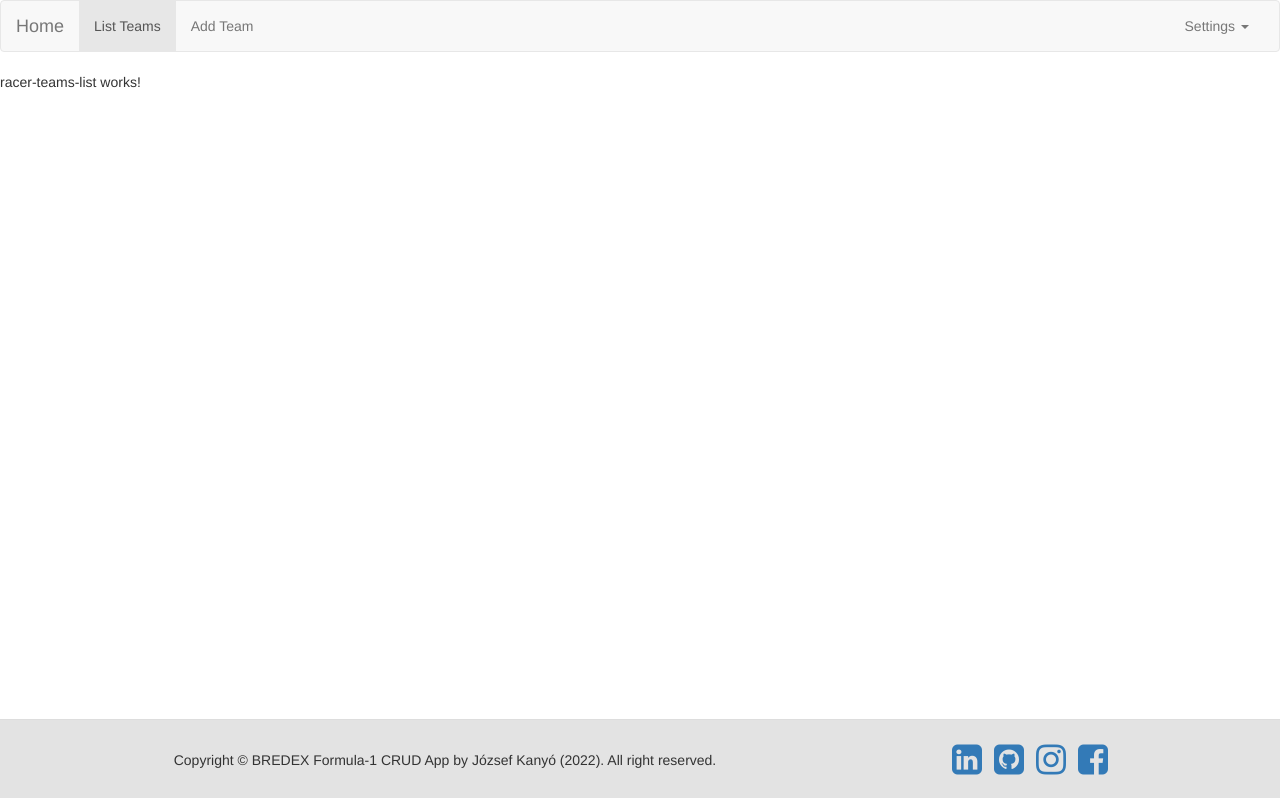
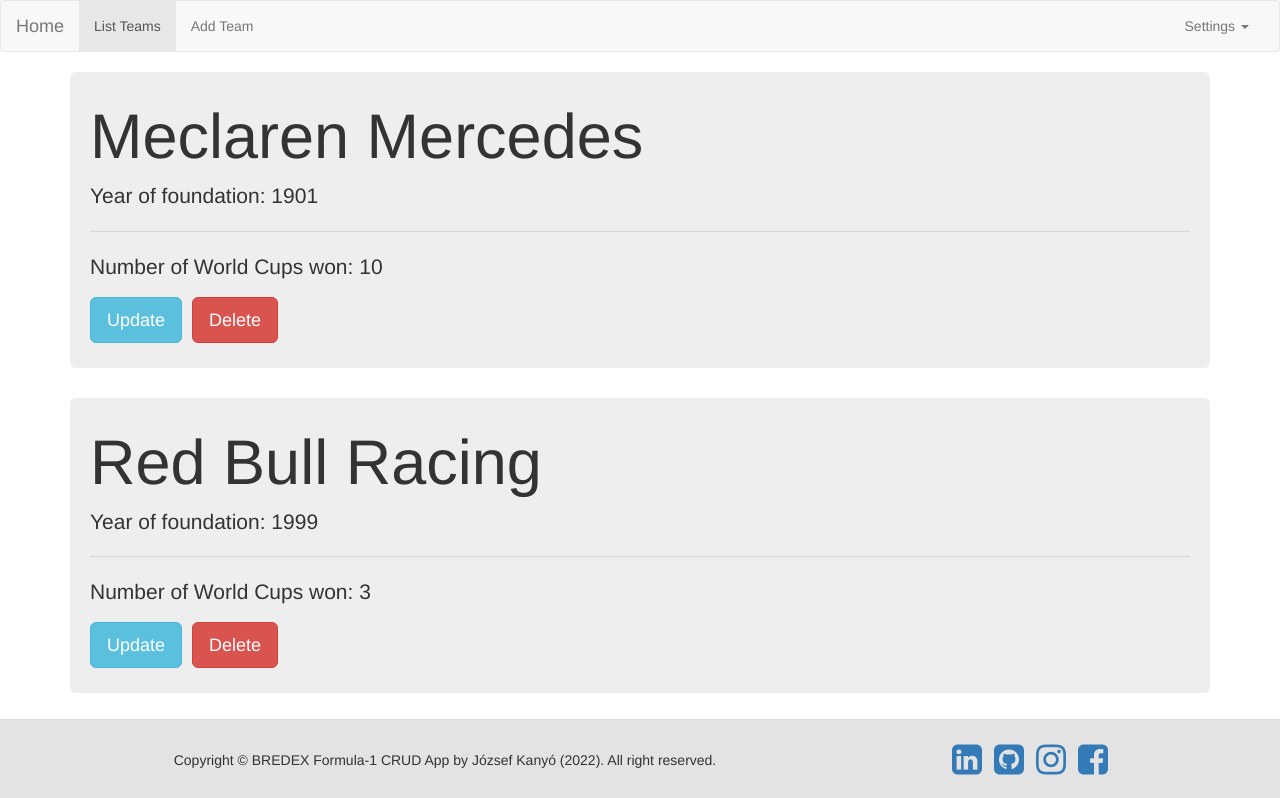
Before and after one commit to KanyJoz/bredex-project, an Angular app in the folder formula-one-frontend/: page /racer-teams in a window 1280 px wide. Shown: the top 798 px of the page. Built offline with nearby package versions, Linux system fonts and the light colour scheme.

Commit message:
basic list view

```diff
--- a/formula-one-frontend/src/app/partials/footer/footer.component.scss
+++ b/formula-one-frontend/src/app/partials/footer/footer.component.scss
@@ -12,7 +12,7 @@
 
 .footer {
     width: 100%;
-    position: fixed;
+    position: sticky;
     z-index: 10;
     bottom: 0;
     left: 0;
--- /dev/null
+++ b/formula-one-frontend/src/app/racer-teams/racer-team/racer-team.component.html
@@ -0,0 +1 @@
+<p>racer-team works!</p>
--- /dev/null
+++ b/formula-one-frontend/src/app/racer-teams/racer-team/racer-team.component.ts
@@ -0,0 +1,15 @@
+import { Component, OnInit } from '@angular/core';
+
+@Component({
+  selector: 'app-racer-team',
+  templateUrl: './racer-team.component.html',
+  styleUrls: ['./racer-team.component.scss']
+})
+export class RacerTeamComponent implements OnInit {
+
+  constructor() { }
+
+  ngOnInit(): void {
+  }
+
+}
--- /dev/null
+++ b/formula-one-frontend/src/app/racer-teams/racer-team/racer-team.model.ts
@@ -0,0 +1,26 @@
+export class RacerTeam {
+    name: string;
+    yearOfFoundation: number;
+    wonWorldCupsNumber: number;
+    haveAlreadyPayed: boolean;
+
+    constructor(
+        name: string,
+        yearOfFoundation: number,
+        wonWorldCupNumber: number,
+        haveAlreadyPayed: boolean = false
+    ) {
+        this.name = name;
+        this.yearOfFoundation = this.checkYearOfDoundation(yearOfFoundation);
+        this.wonWorldCupsNumber = this.checkWonWorldCupsNumber(wonWorldCupNumber);
+        this.haveAlreadyPayed = haveAlreadyPayed;
+    }
+
+    private checkYearOfDoundation(yearOfFoundation: number): number {
+        return yearOfFoundation < 1700 ? 1700 : yearOfFoundation;
+    }
+
+    private checkWonWorldCupsNumber(wonWorldCups: number): number {
+        return wonWorldCups < 0 ? 0 : wonWorldCups;
+    }
+}
--- a/formula-one-frontend/src/app/racer-teams/racer-teams-list/racer-teams-list.component.html
+++ b/formula-one-frontend/src/app/racer-teams/racer-teams-list/racer-teams-list.component.html
@@ -1 +1,16 @@
-<p>racer-teams-list works!</p>
+<div class="container">
+    <div
+        id="racer-team__box"
+        class="jumbotron"
+        *ngFor="let racerTeam of racerTeams"
+    >
+        <h1 class="display-4">{{ racerTeam.name }}</h1>
+        <p class="lead">Year of foundation: {{ racerTeam.yearOfFoundation }}</p>
+        <hr>
+        <p>Number of World Cups won: {{ racerTeam.wonWorldCupsNumber }}</p>
+        <p class="lead">
+          <a class="btn btn-info btn-lg" role="button">Update</a>
+          <a class="btn btn-danger btn-lg" role="button">Delete</a>
+        </p>
+      </div>
+</div>
--- a/formula-one-frontend/src/app/racer-teams/racer-teams-list/racer-teams-list.component.scss
+++ b/formula-one-frontend/src/app/racer-teams/racer-teams-list/racer-teams-list.component.scss
@@ -0,0 +1,7 @@
+#racer-team__box {
+    padding: 10px 20px;
+
+    a.btn.btn-lg:not(:last-of-type) {
+        margin-right: 10px;
+    }
+}
--- a/formula-one-frontend/src/app/racer-teams/racer-teams-list/racer-teams-list.component.ts
+++ b/formula-one-frontend/src/app/racer-teams/racer-teams-list/racer-teams-list.component.ts
@@ -1,15 +1,16 @@
-import { Component, OnInit } from '@angular/core';
+import { Component } from '@angular/core';
+
+import { RacerTeam } from '../racer-team/racer-team.model';
 
 @Component({
   selector: 'app-racer-teams-list',
   templateUrl: './racer-teams-list.component.html',
   styleUrls: ['./racer-teams-list.component.scss']
 })
-export class RacerTeamsListComponent implements OnInit {
-
-  constructor() { }
-
-  ngOnInit(): void {
-  }
-
+export class RacerTeamsListComponent {
+    racerTeams: RacerTeam[] = [
+        new RacerTeam('Meclaren Mercedes', 1901, 10, true),
+        new RacerTeam('Red Bull Racing', 1999, 3, true),
+        new RacerTeam('Ferrari', 1944, 8, true),
+    ];
 }
--- a/formula-one-frontend/src/app/racer-teams/racer-teams.module.ts
+++ b/formula-one-frontend/src/app/racer-teams/racer-teams.module.ts
@@ -6,12 +6,14 @@
 import { RacerTeamsComponent } from './racer-teams.component';
 import { RacerTeamsListComponent } from './racer-teams-list/racer-teams-list.component';
 import { RacerTeamNewEditComponent } from './racer-team-new-edit/racer-team-new-edit.component';
+import { RacerTeamComponent } from './racer-team/racer-team.component';
 
 @NgModule({
   declarations: [
     RacerTeamsComponent,
     RacerTeamsListComponent,
     RacerTeamNewEditComponent,
+    RacerTeamComponent,
   ],
   imports: [
     RacerTeamsRoutingModule,
@@ -21,6 +23,8 @@
     RacerTeamsComponent,
     RacerTeamsListComponent,
     RacerTeamNewEditComponent,
+    RacerTeamComponent,
+    RacerTeamNewEditComponent,
     RacerTeamsRoutingModule,
   ]
 })
```
Also changed, not shown: formula-one-frontend/src/app/racer-teams/racer-team/racer-team.component.scss (added), 2 other files (tests, documents, lock files or other folders).
